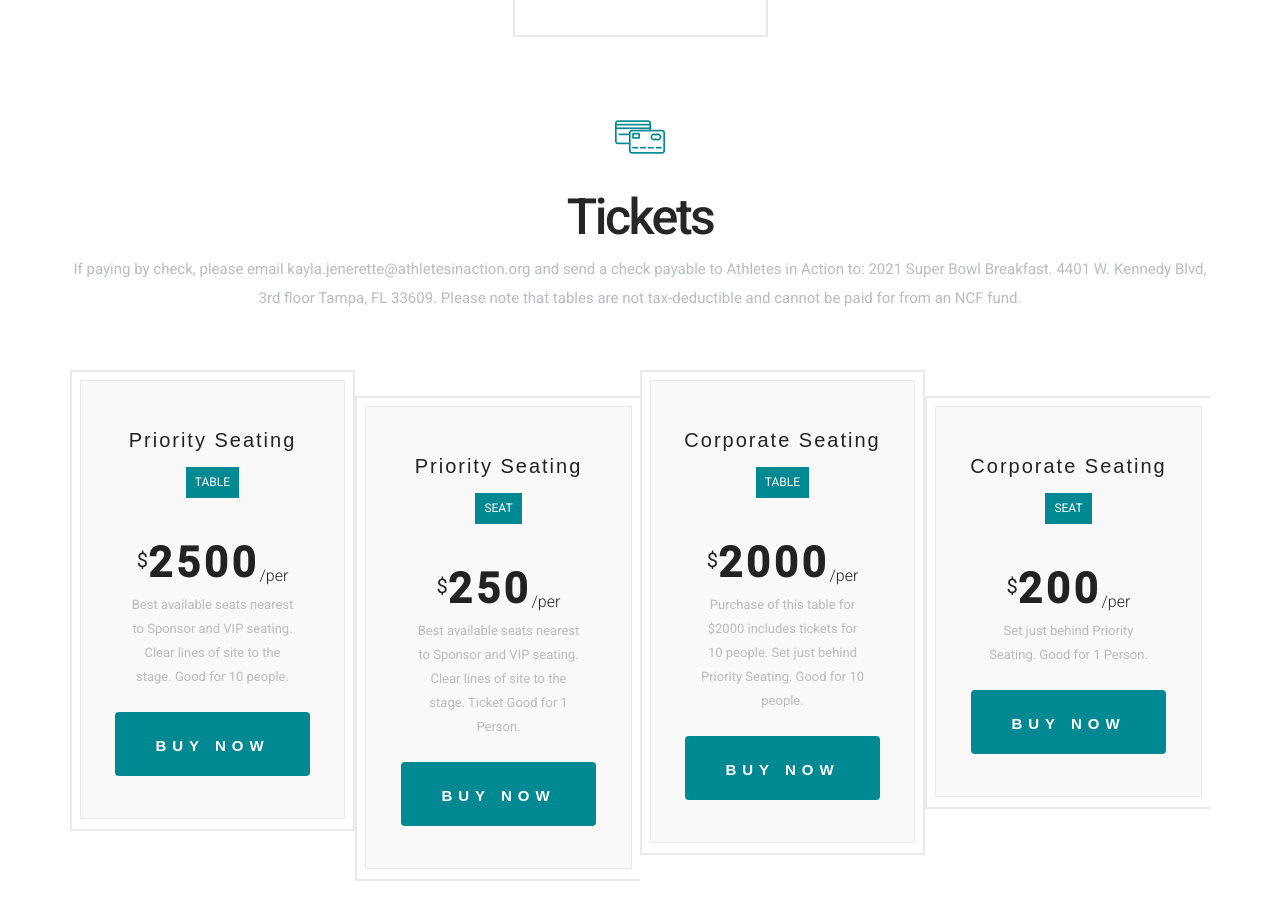
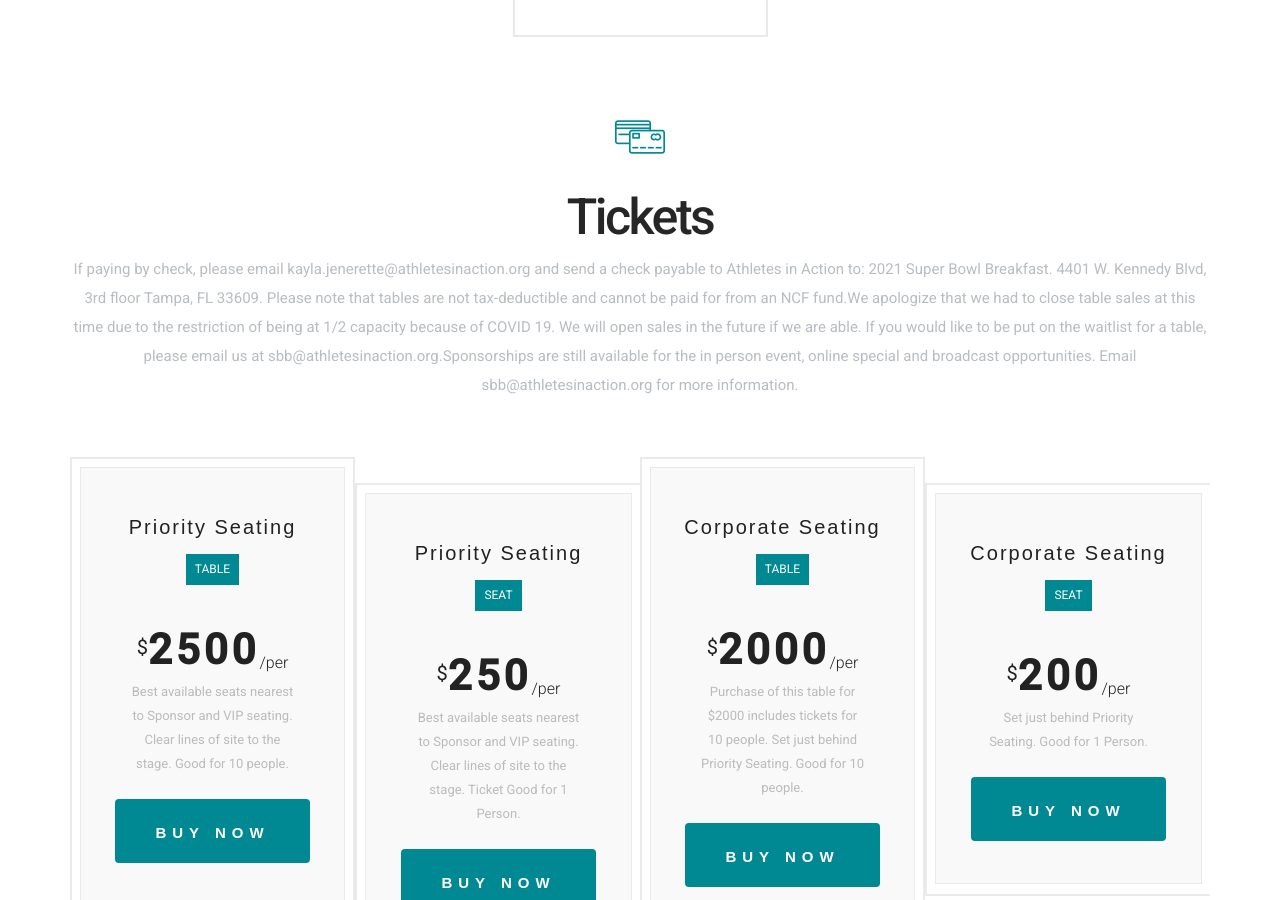
Before and after one commit to AIAUSA/Superbowl, a Jekyll site: the page built from index.md, in a window 1280 px wide and 900 px high, scrolled down 4056 px. Built offline with Jekyll 4.4.1, drawn with Linux system fonts in a browser that asks for light colours; some web fonts are replaced; comment, search, counter and statistics services are not loaded; some of the changed text lies outside the part shown.

Commit message:
Update from Forestry.io AIA Digital updated index.md

```diff
--- a/index.md
+++ b/index.md
@@ -57,15 +57,12 @@ page_sections:
   content: 'If paying by check, please email kayla.jenerette@athletesinaction.org
     and send a check payable to Athletes in Action to: 2021 Super Bowl Breakfast.
     4401 W. Kennedy Blvd, 3rd floor Tampa, FL 33609. Please note that tables are not
-    tax-deductible and cannot be paid for from an NCF fund.'
-- template: tickets
-  block: prices
-  content: We apologize that we had to close table sales at this time due to the restriction
-    of being at 1/2 capacity because of COVID 19. We will open sales in the future
-    if we are able. If you would like to be put on the waitlist for a table, please
-    email us at sbb@athletesinaction.org.Sponsorships are still available for the
-    in person event, online special and broadcast opportunities. Email sbb@athletesinaction.org
-    for more information.
+    tax-deductible and cannot be paid for from an NCF fund.We apologize that we had
+    to close table sales at this time due to the restriction of being at 1/2 capacity
+    because of COVID 19. We will open sales in the future if we are able. If you would
+    like to be put on the waitlist for a table, please email us at sbb@athletesinaction.org.Sponsorships
+    are still available for the in person event, online special and broadcast opportunities.
+    Email sbb@athletesinaction.org for more information.'
 - template: gallery
   block: gallery
 - template: committee
```
